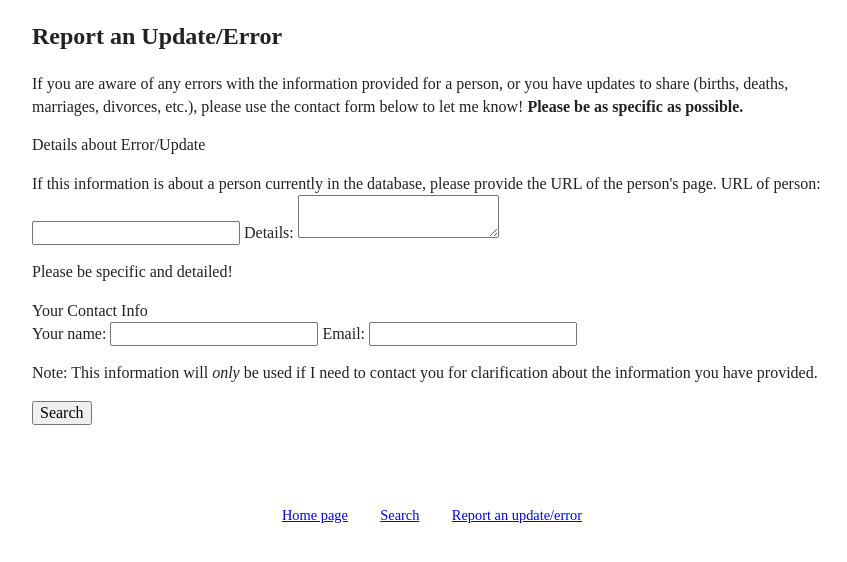
After one commit to jeff-hughes/portertree, a Flask app: template app/app/templates/report.html in a window 1280 px wide. The commit adds this page. Shown: the top 562 px of the page, without its empty margins (208-1055 px from the left). Run offline with Flask 2, Linux system fonts and the light colour scheme; the template is opened without the code that fills it, so the values that code supplies are empty.

Commit message:
Add reporting form (WIP)

```diff
--- a/app/app/main.py
+++ b/app/app/main.py
@@ -180,6 +180,14 @@ def technical_details():
     return render_template("technical_details.html")
 
 
+@app.route('/report', methods=['POST'])
+def report():
+    if len(request.args) > 0:
+        return render_template("report.html")
+    else:
+        return render_template("report.html")
+
+
 @app.errorhandler(404)
 def page_not_found(e):
     # note that we set the 404 status explicitly
--- a/app/app/templates/base.html
+++ b/app/app/templates/base.html
@@ -24,7 +24,7 @@
             <ul>
                 <li><a href="{{ url_for('index') }}">Home page</a></li>
                 <li><a href="{{ url_for('adv_search') }}">Search</a></li>
-                <li><a href="#">Report an update/error</a></li>
+                <li><a href="{{ url_for('report') }}">Report an update/error</a></li>
             </ul>
         </footer>
         {% if load_treegraph %}<script src="{{ url_for('static', filename='js/treegraph.js') }}"></script>{% endif %}
--- a/app/app/templates/index.html
+++ b/app/app/templates/index.html
@@ -30,8 +30,8 @@
 
     <div id="index_footer">
         <ul>
-            <li><a href="#">Report an update/error</a></li>
-            <li><a href="{{ url_for('technical_details') }}">Technical Details</a></li>
+            <li><a href="{{ url_for('report') }}">Report an update/error</a></li>
+            <li><a href="{{ url_for('technical_details') }}">Notes and Technical Details</a></li>
         </ul>
     </div>
 {% endblock %}
--- /dev/null
+++ b/app/app/templates/report.html
@@ -0,0 +1,34 @@
+{% extends "base.html" %}
+
+{% block title %}Report an Update/Error{% endblock %}
+
+{% block body_class %}report{% endblock %}
+
+{% block content %}
+    <h2>Report an Update/Error</h2>
+    <p>
+        If you are aware of any errors with the information provided for a person, or you have updates to share (births, deaths, marriages, divorces, etc.), please use the contact form below to let me know! <strong>Please be as specific as possible.</strong>
+    </p>
+    <form method="POST" action="{{ url_for('report') }}">
+        <fieldset>
+            <legend>Details about Error/Update</legend>
+            <p>If this information is about a person currently in the database, please provide the URL of the person's page.
+            <label for="url">URL of person:</label>
+            <input type="text" id="url" name="url" />
+
+            <label for="details">Details:</label>
+            <textarea id="details" name="details"></textarea>
+            <p>Please be specific and detailed!</p>
+        </fieldset>
+        <fieldset>
+            <legend>Your Contact Info</legend>
+            <label for="name">Your name:</label>
+            <input type="text" id="name" name="name" />
+
+            <label for="email">Email:</label>
+            <input type="email" id="email" name="email" />
+            <p>Note: This information will <em>only</em> be used if I need to contact you for clarification about the information you have provided.</p>
+        </fieldset>
+        <button type="submit">Search</button>
+    </form>
+{% endblock %}
```
